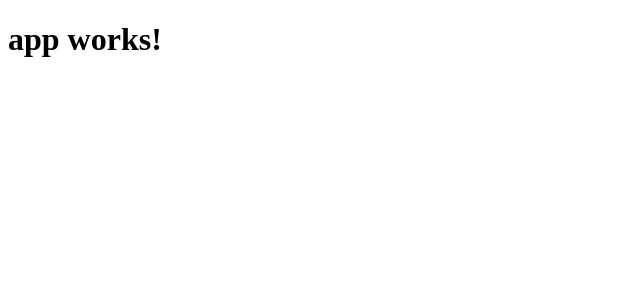
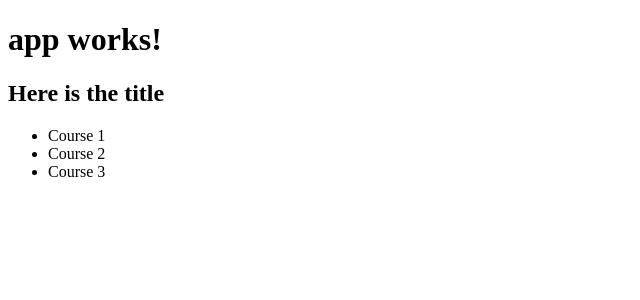
Before and after one commit to stevewitman/angular2-udemy-mosh1, an Angular app: page / in a window 1280 px wide. Shown: the top 300 px of the page, without its empty margins (0-640 px from the left). Built offline with nearby package versions, Linux system fonts and the light colour scheme.

Commit message:
Added courses component and service

```diff
--- a/src/app/app.component.html
+++ b/src/app/app.component.html
@@ -1,3 +1,4 @@
 <h1>
   {{title}}
 </h1>
+<courses></courses>
--- /dev/null
+++ b/src/app/course.service.ts
@@ -0,0 +1,5 @@
+export class CourseService {
+    getCourses(): string[] {
+        return ["Course 1", "Course 2", "Course 3"];
+    }
+}
--- /dev/null
+++ b/src/app/courses.component.html
@@ -0,0 +1,8 @@
+<h2>
+  {{title}}
+</h2>
+<ul>
+  <li *ngFor="let course of courses">
+    {{course}}
+  </li>
+</ul>
--- /dev/null
+++ b/src/app/courses.component.ts
@@ -0,0 +1,15 @@
+import { Component } from '@angular/core';
+import { CourseService } from './course.service'
+
+@Component({
+    selector: 'courses',
+    templateUrl: 'courses.component.html'
+})
+export class CoursesComponent {
+    title = "Here is the title";
+    courses;
+
+    constructor(courseService: CourseService) {
+        this.courses = courseService.getCourses();
+    }
+}
```
Also changed, not shown: src/app/app.module.ts (+5 -2 lines).
